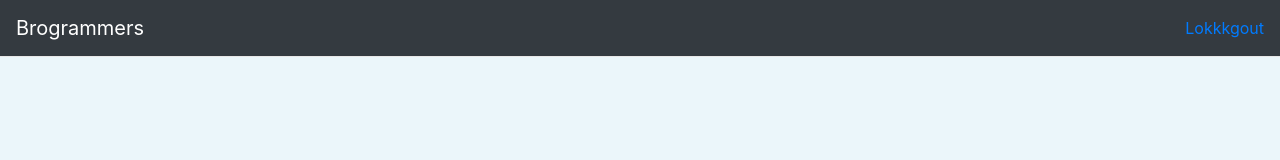
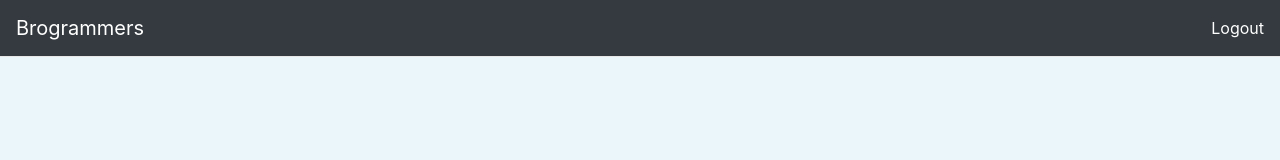
Before and after one commit to airavata-courses/Brogrammers, a React (Create React App) app: page /forms in a window 1280 px wide. Shown: the top 160 px of the page. Built offline with nearby package versions, Linux system fonts and the light colour scheme.

Commit message:
Revert "nginx config" revert This reverts commit 178772b8b8ba14c039b697c7e234cb63e28535d3.

```diff
--- a/package.json
+++ b/package.json
@@ -19,7 +19,7 @@
     "reload": "^3.0.4",
     "request": "^2.88.0"
   },
-
+  "proxy": "http://gatewayapi:8085",
   "eslintConfig": {
     "extends": "react-app"
   },
--- a/src/components/Navbar.js
+++ b/src/components/Navbar.js
@@ -4,24 +4,16 @@ import { Link } from 'react-router-dom';
 
 
 export default class Navbar extends Component {
-  constructor(props) {
-    super(props)
-  }
 
-  logoutHandler = (e) => {
-    this.props.history.push('/login')
-  }
     render() {
         return (
             <div>
 
            <nav class="navbar   navbar-dark bg-dark">
-          <a class="navbar-brand" href="#"><Link to="/dashboard" style={{ color: "white", textDecoration: "none" }}>Brogrammers</Link></a>
+  <a class="navbar-brand"  href="#"><Link to="/dashboard" style={{color:"white" , textDecoration:"none"}}>Brogrammers</Link></a>
   <ul class="navbar-nav ">
     <li class="nav-item active w-100">
-            <a href="#" onClick={e=>this.logoutHandler(e)}>Lokkkgout</a>
-
-              {/* <a class="nav-link"><Link to="/" style={{ color: "white", textDecoration: "none" }}>Logout</Link> </a> */}
+        <a class="nav-link"><Link to="/" style={{color:"white", textDecoration:"none" }}>Logout</Link> </a>
       </li>
     </ul>
   {/* <button class="navbar-toggler" type="button" data-toggle="collapse" data-target="#navbarText" aria-controls="navbarText" aria-expanded="false" aria-label="Toggle navigation">
```
Also changed, not shown: 2 other files (tests, documents, lock files or other folders). Lines whose indentation alone changed are shown as unchanged.
